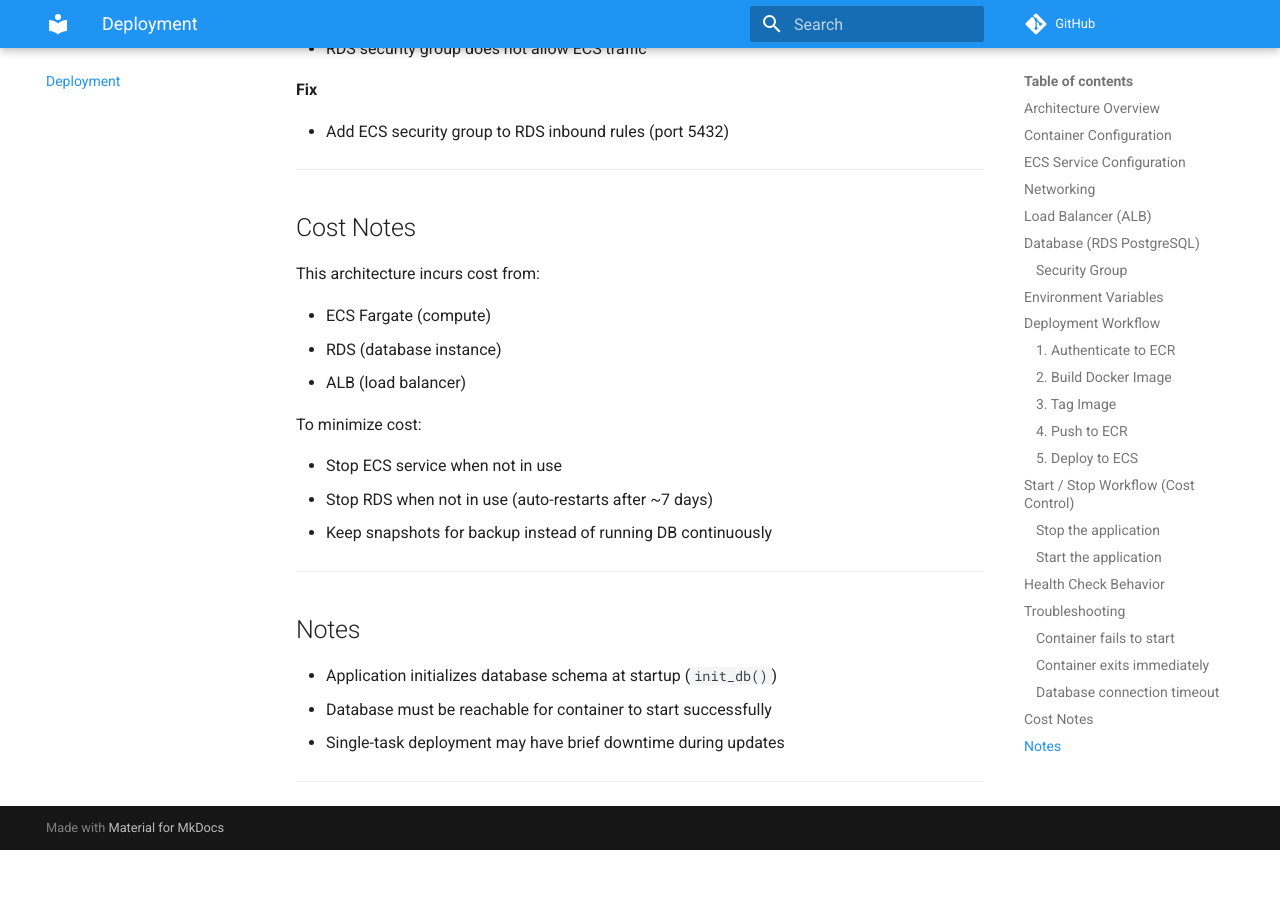
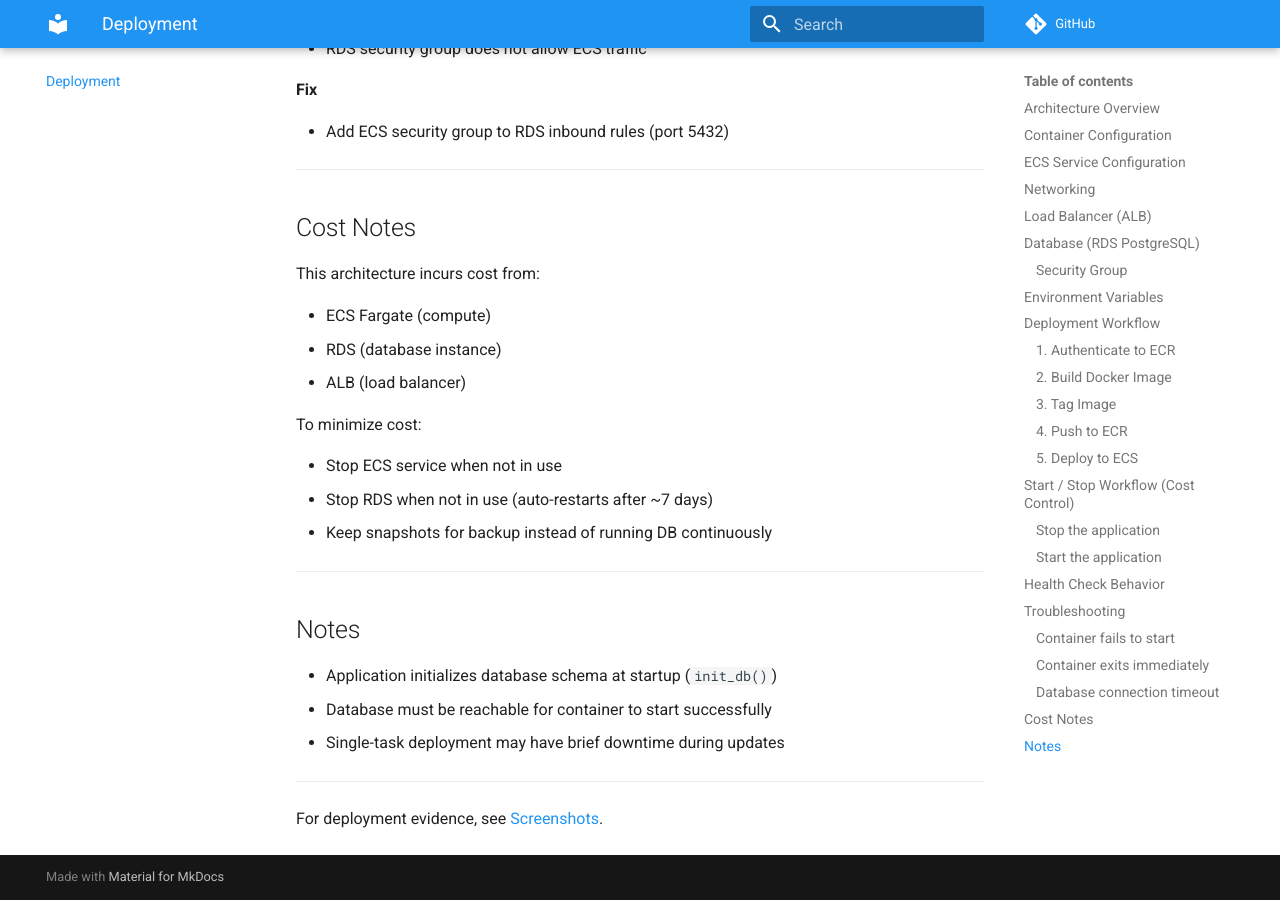
Before and after one commit to rayajose/partner-catalog-api, an MkDocs documentation site: the page built from docs/deployment.md, in a window 1280 px wide and 900 px high, scrolled down 5369 px. Built offline with MkDocs 1.6.1 and Material for MkDocs 9.7.7, drawn with Linux system fonts in a browser that asks for light colours; comment, search, counter and statistics services are not loaded; before the commit the page ends 6219 px from its top, so only the background shows below that.

Commit message:
added link to screenshots

```diff
--- a/docs/deployment.md
+++ b/docs/deployment.md
@@ -267,3 +267,4 @@ To minimize cost:
 * Single-task deployment may have brief downtime during updates
 
 ---
+For deployment evidence, see [Screenshots](screenshots.md).
```
Also changed, not shown: docs/architecture.md (+1 -0 lines).
